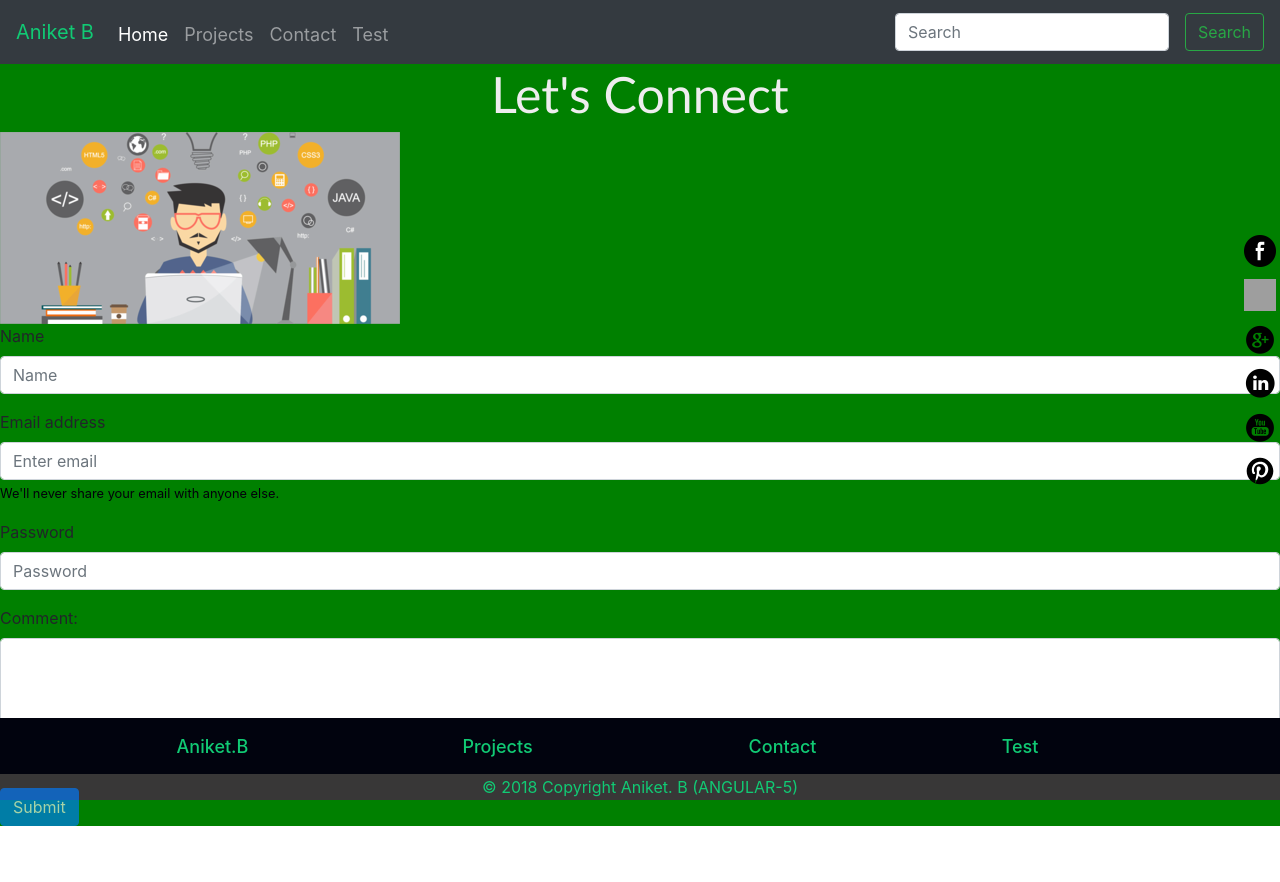
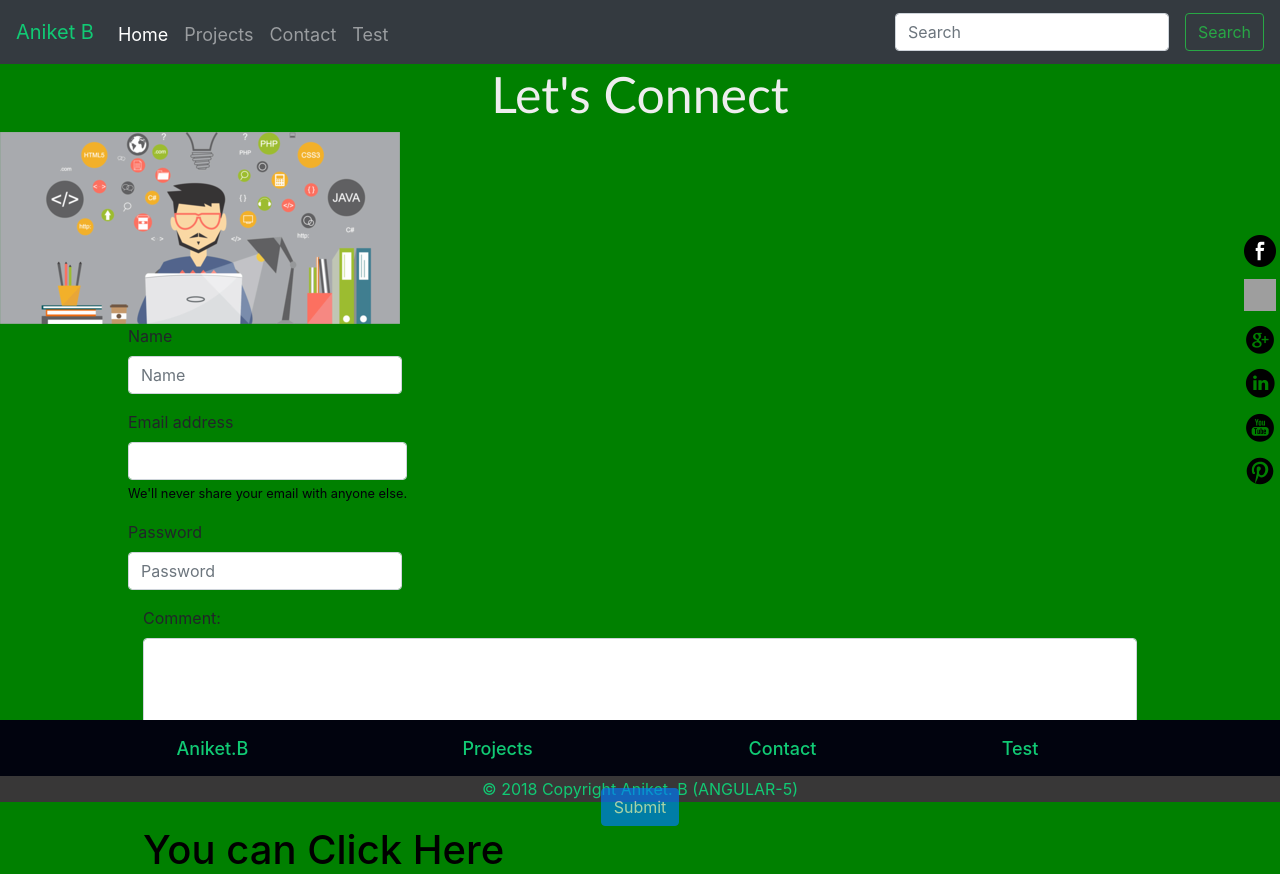
Before and after one commit to aniketbumbc/Angular-5-Portfolio-, an Angular app: page /Contact in a window 1280 px wide. Before the commit the page ends 826 px from the top, so only its background shows below. Built offline with nearby package versions, Linux system fonts and the light colour scheme; grey boxes are pictures that could not be loaded.

Commit message:
Changes in CSS

```diff
--- a/src/app/CSS/Footer-with-social-icons.css
+++ b/src/app/CSS/Footer-with-social-icons.css
@@ -4,6 +4,7 @@
 	position:fixed;
 	bottom:0px;
 	width:100%;
+	height:80px;
 }
 
 #myFooter .footer-copyright{
--- a/src/app/contact/contact.component.css
+++ b/src/app/contact/contact.component.css
@@ -7,3 +7,10 @@ h3{
 body {
     background-color: green;
 }
+.center_div{
+    margin: 0 auto;
+    width:80%;
+}
+h1{
+    color: black;
+}
--- a/src/app/contact/contact.component.html
+++ b/src/app/contact/contact.component.html
@@ -2,27 +2,42 @@
   <h3> Let's Connect</h3>
 
   <img [src]="fullPathImage" class="img-fluid" alt="Responsive image">
-
+  <div class="container center_div">
     <form novalidate #f="ngForm" (ngSubmit)="onSubmit()">
-    <div class="form-group">
+      <div class="form-group row">
+        <div class="col-xs-2">
           <label for="Name"> Name </label>
-      <input type="text" class="form-control" id="examplename" name="Name" placeholder="Name" ngModel  [(ngModel)]="model.name" required>
+          <input type="text" class="form-control" id="examplename" name="Name" placeholder="Name" ngModel [(ngModel)]="model.name"
+            required>
+        </div>
       </div>
       <fieldset ngModelGroup="email">
-    <div class="form-group">
+        <div class="form-group row">
+          <div class="col-xs-2">
             <label for="exampleInputEmail1">Email address</label>
-      <input type="email" class="form-control" id="exampleInputEmail1" aria-describedby="emailHelp" placeholder="Enter email" name="Email" [(ngModel)]="model.email" required email>
+            <input type="email" class="form-control" [(ngModel)]="enterEmail" name="myEmail" #myEmail="ngModel" email pattern="[a-zA-Z0-9.-_]{1,}@[a-zA-Z.-]{2,}[.]{1}[a-zA-Z]{2,}"
+              required>
             <small id="emailHelp" style="color:rgb(2, 1, 10);">We'll never share your email with anyone else.</small>
           </div>
-    <div class="form-group">
+        </div>
+        <div class="form-group row">
+          <div class="col-xs-2">
             <label for="exampleInputPassword1">Password</label>
-      <input type="password" class="form-control" id="exampleInputPassword1" placeholder="Password" name="Password"  [(ngModel)]="model.password" required minlength="'5'">
+            <input type="password" class="form-control" id="exampleInputPassword1" placeholder="Password" name="Password" [(ngModel)]="model.password"
+              required minlength="'5'">
+          </div>
         </div>
       </fieldset>
       <div class="form-group">
         <label for="comment">Comment:</label>
-      <textarea class="form-control" rows="5" id="comment" name="Comment"  [(ngModel)]="model.comment"></textarea>
+        <textarea rows="4" cols="4" class="form-control" rows="5" id="comment" name="Comment" [(ngModel)]="model.comment"></textarea>
       </div>
+
+      <div class="col-md-13 text-center">
         <button type="submit" class="btn btn-primary" [disabled]="f.invalid">Submit</button>
+      </div>
+
+      <h1> You can Click Here</h1>
     </form>
+  </div>
 </body>
```
Lines whose indentation alone changed are shown as unchanged.
